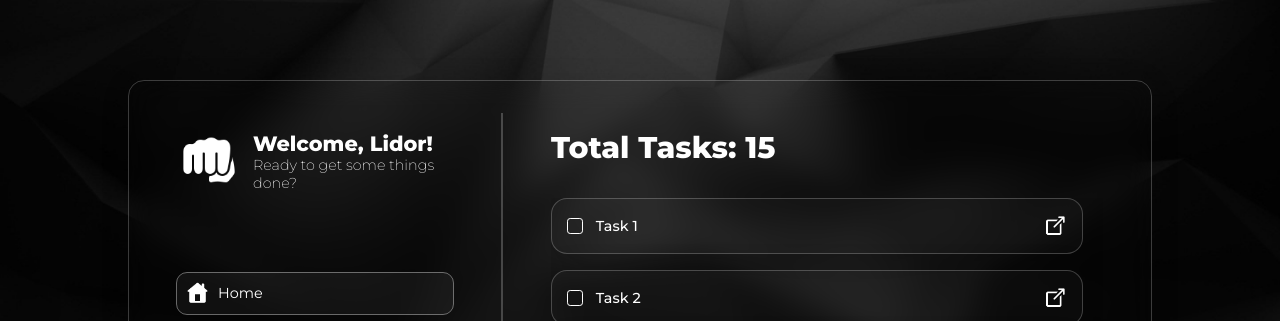
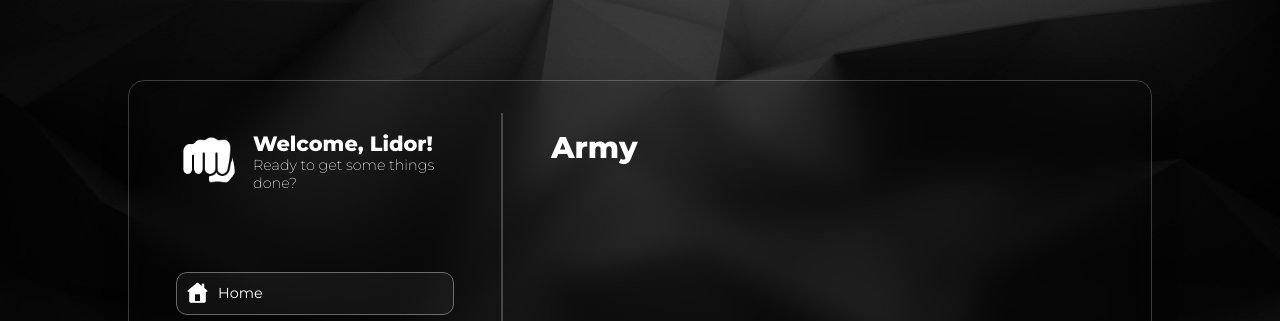
Before and after one commit to lidor-cohen/DarkRiot-ToDo, a website built with webpack: page src/index.html in a window 1280 px wide. Shown: the top 321 px of the page. Built offline with nearby package versions, Linux system fonts and the light colour scheme; files whose address does not match are found by name.

Commit message:
added functionality to add a new list (category)

```diff
--- a/src/index.html
+++ b/src/index.html
@@ -41,7 +41,7 @@
         </div>
       </div>
       <hr />
-      <div class="content-container">
+      <div id="content-container">
         <div class="content-section" id="home-section">
           <h1>Total Tasks: <span id="total-task-header"></span></h1>
           <div class="task-view" id="home-task-view"></div>
--- a/src/index.js
+++ b/src/index.js
@@ -2,6 +2,7 @@ import Task from "./js/task.js";
 import TaskController from "./js/task-controller.js";
 import { updateHompage } from "./js/home-content-controller.js";
 import "./js/menu-animations.js";
+import "./js/content-controller.js";
 
 import "./styles/main.scss";
 import "./styles/menu.scss";
--- /dev/null
+++ b/src/js/content-controller.js
@@ -0,0 +1,62 @@
+const mainContentSection = document.getElementById("content-container");
+
+function showSection(sections, sectionId) {
+  // Hide all sections
+  sections.forEach(function (section) {
+    section.classList.remove("active");
+  });
+
+  // Show the selected section
+  const selectedSection = document.getElementById(sectionId);
+  if (selectedSection) {
+    selectedSection.classList.add("active");
+  }
+}
+
+// Assign to each button his section change
+(function contentController() {
+  // Get buttons
+  const sections = document.querySelectorAll(".content-section");
+  const homeButton = document.getElementById("home-button");
+  const listViewButton = document.getElementById("list-button");
+
+  // Show default section
+  showSection(sections, "home-section");
+
+  // Add functionality to home button
+  homeButton.addEventListener("click", () =>
+    showSection(sections, "home-section")
+  );
+
+  // Add functionality to 'my-lists' button
+  listViewButton.addEventListener("click", () =>
+    showSection(sections, "list-view-section")
+  );
+})();
+
+function createSection(sectionName) {
+  const sections = document.querySelectorAll(".content-section");
+
+  // create section id `{sectionName}-section`
+  let sectionID = sectionName + "-section";
+
+  // create wrapper div
+  const contentDiv = document.createElement("div");
+  contentDiv.classList.add("content-section");
+
+  // create section Title
+  const sectionTitle = document.createElement("h1");
+  sectionTitle.textContent = sectionName;
+  contentDiv.appendChild(sectionTitle);
+
+  if (document.getElementById(sectionID) === null) {
+    contentDiv.id = sectionID;
+    mainContentSection.appendChild(contentDiv);
+
+    showSection(sections, sectionID);
+  } else {
+    console.log("List already exists");
+  }
+}
+
+createSection("army");
--- a/src/js/home-content-controller.js
+++ b/src/js/home-content-controller.js
@@ -3,35 +3,6 @@ import updateDom from "./menu-animations.js";
 
 import openImage from "../assets/open-90.png";
 import listItemImage from "../assets/list-item-90.png";
-
-document.addEventListener("DOMContentLoaded", () => {
-  (function contentController() {
-    const sections = document.querySelectorAll(".content-section");
-    const homeButton = document.getElementById("home-button");
-    const listViewButton = document.getElementById("list-button");
-
-    showSection("home-section");
-
-    homeButton.addEventListener("click", () => showSection("home-section"));
-
-    listViewButton.addEventListener("click", () =>
-      showSection("list-view-section")
-    );
-
-    function showSection(sectionId) {
-      // Hide all sections
-      sections.forEach(function (section) {
-        section.classList.remove("active");
-      });
-
-      // Show the selected section
-      const selectedSection = document.getElementById(sectionId);
-      if (selectedSection) {
-        selectedSection.classList.add("active");
-      }
-    }
-  })();
-});
 
 function createTaskItem(task) {
   // Initial Element
--- a/src/styles/content.scss
+++ b/src/styles/content.scss
@@ -1,15 +1,15 @@
-.content-container {
+#content-container {
   flex: 2;
   padding: 3em;
   height: 100%;
 }
-
 
 .content-section {
   display: none;
 
   h1 {
     font-size: 30px;
+    text-transform: capitalize;
   }
 }
 
```
Also changed, not shown: 1 other file.
